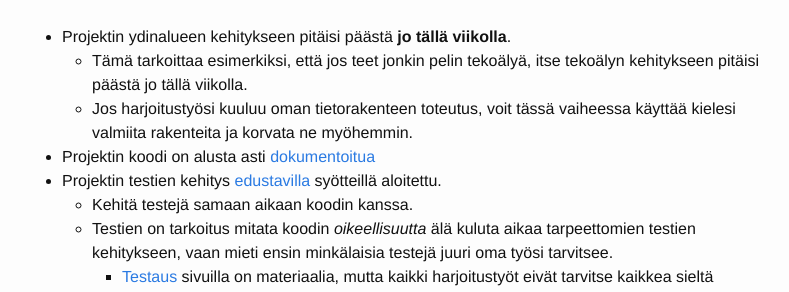
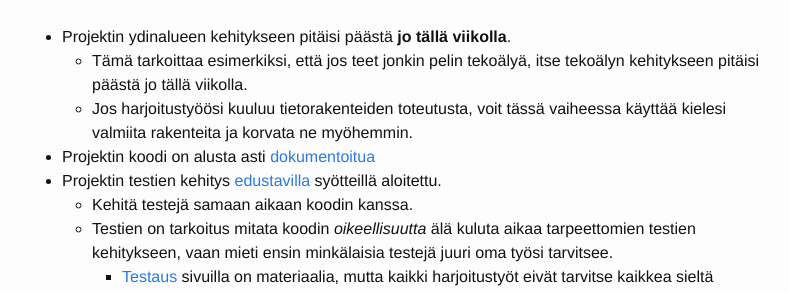
Before and after one commit to algolabra-hy/algolabra-hy.github.io, a Jekyll site: the page built from aikataulu.md, in a window 1280 px wide and 900 px high, scrolled down 525 px. Shown: the part 160-452 px from the top of the window, without its empty margins (238-1027 px from the left). Built offline with Jekyll 4.4.1, drawn with Linux system fonts in a browser that asks for light colours.

```diff
--- a/aikataulu.md
+++ b/aikataulu.md
@@ -28,7 +28,7 @@ Kurssilla on palautus jokaisen viikon lauantaina, näiden deadlinet löytyvät k
 ## Viikko 2
 - Projektin ydinalueen kehitykseen pitäisi päästä **jo tällä viikolla**.
     - Tämä tarkoittaa esimerkiksi, että jos teet jonkin pelin tekoälyä, itse tekoälyn kehitykseen pitäisi päästä jo tällä viikolla.
-    - Jos harjoitustyösi kuuluu oman tietorakenteen toteutus, voit tässä vaiheessa käyttää kielesi valmiita rakenteita ja korvata ne myöhemmin.
+    - Jos harjoitustyöösi kuuluu tietorakenteiden toteutusta, voit tässä vaiheessa käyttää kielesi valmiita rakenteita ja korvata ne myöhemmin.
 - Projektin koodi on alusta asti [dokumentoitua](/dokumentaatio#koodin-dokumentointi)
 - Projektin testien kehitys [edustavilla](/respresentativeinputs) syötteillä aloitettu.
     - Kehitä testejä samaan aikaan koodin kanssa.
```
